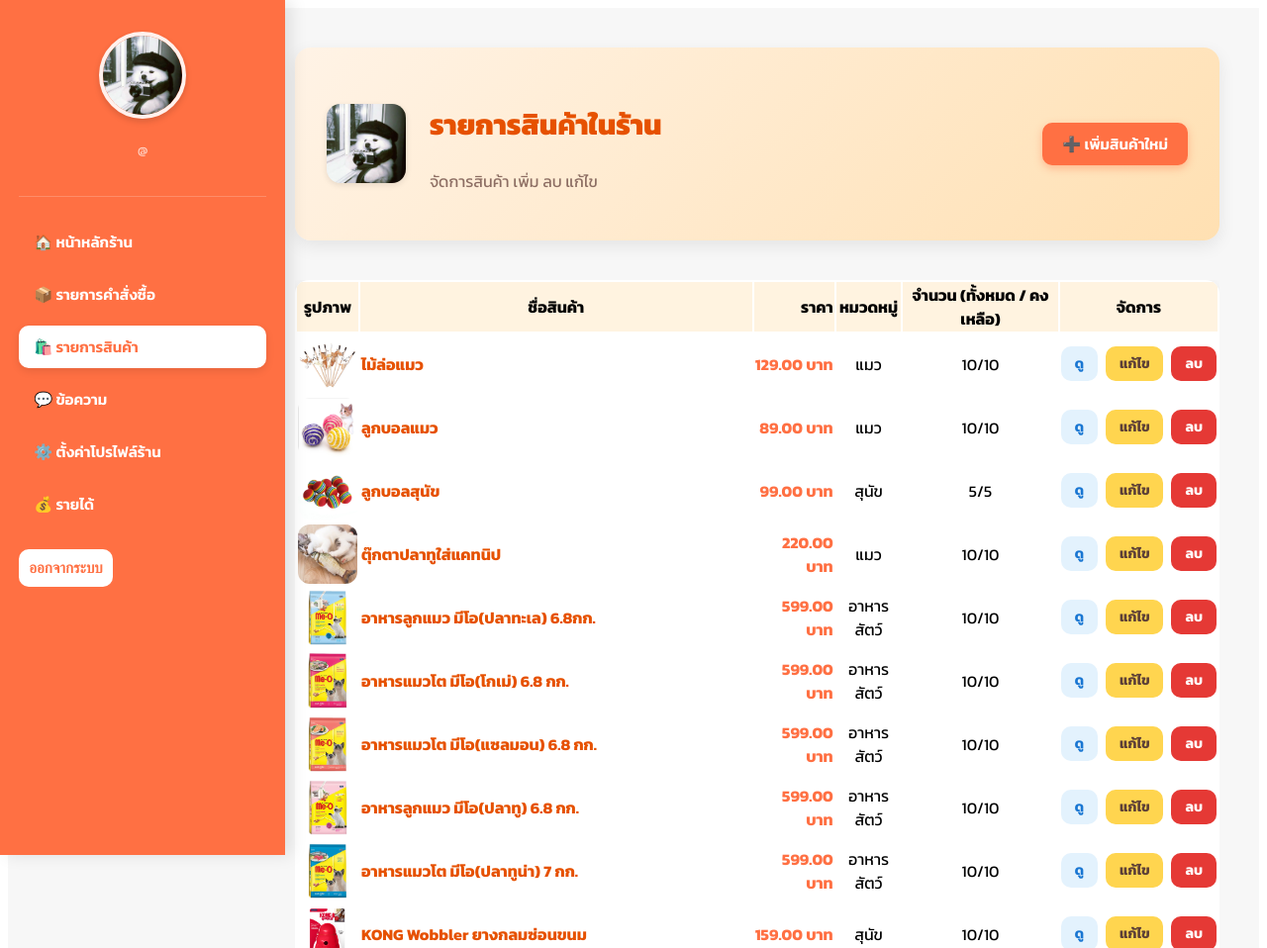
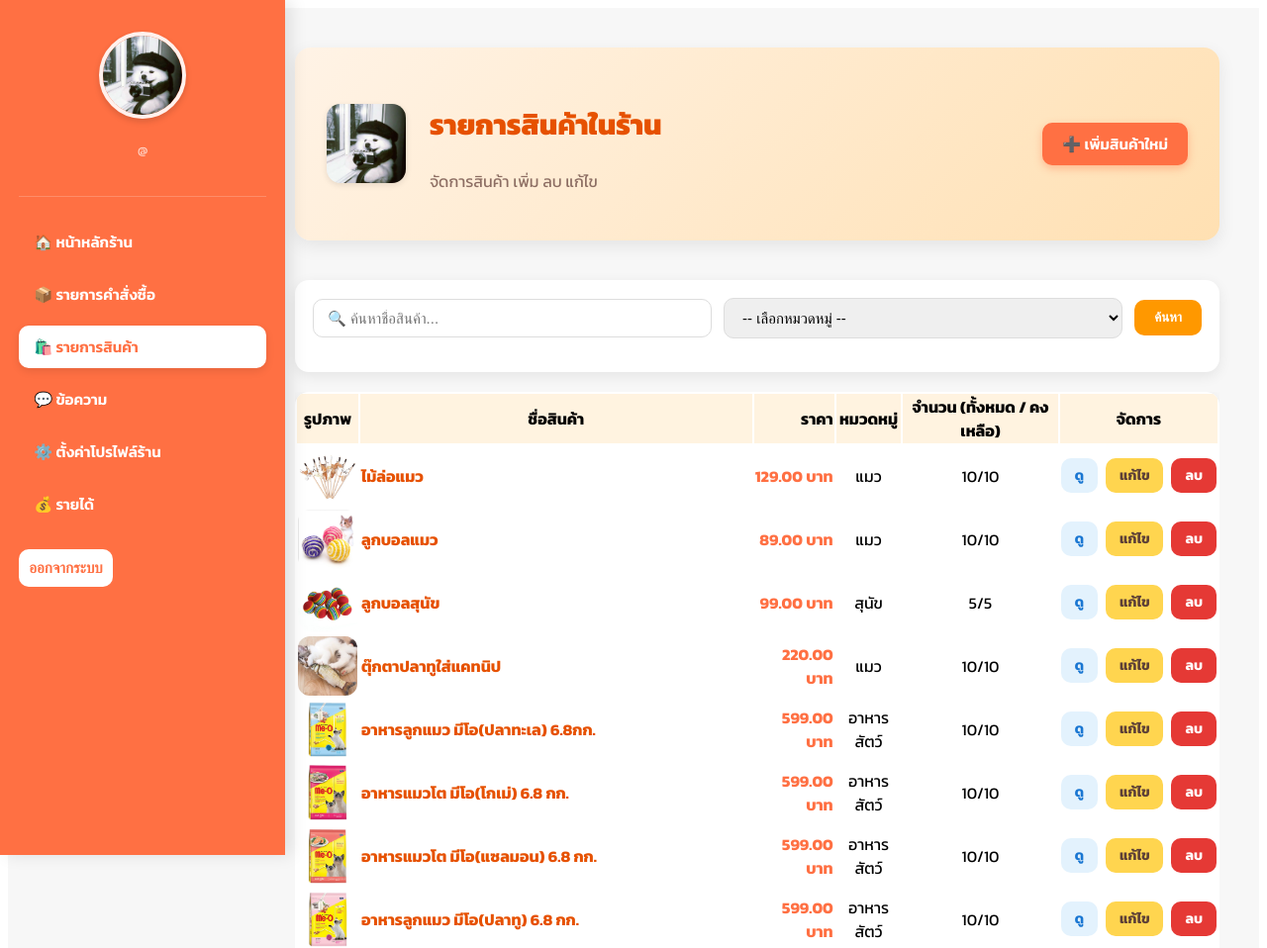
Before and after one commit to Pakaporn288/DSSI-68, a Django app: page /products/ in a window 1280 px wide. Shown: the top 958 px of the page at 99% size. Run offline with Django 5.2, Linux system fonts and the light colour scheme; data comes from the database, SQL or seed files in the repository; parts of the project's set-up code (start-up, migrations or seed data) failed here and were passed over.

Commit message:
แก้ไขออเดอร์

```diff
--- a/petjoy/models.py
+++ b/petjoy/models.py
@@ -131,6 +131,7 @@ class Order(models.Model):
     ]
 
     entrepreneur = models.ForeignKey("Entrepreneur", on_delete=models.CASCADE)
+    order_number = models.PositiveIntegerField(default=0)
     customer_name = models.CharField(max_length=200)
     customer_phone = models.CharField(max_length=50)
     customer_address = models.TextField()
@@ -139,8 +140,19 @@ class Order(models.Model):
     status = models.CharField(max_length=20, choices=STATUS_CHOICES, default='waiting')
     created_at = models.DateTimeField(auto_now_add=True)
 
-    def __str__(self):
-        return f"Order #{self.id}"
+    def save(self, *args, **kwargs):   # ⭐ เพิ่มตรงนี้
+        if self.order_number == 0:
+            last_order = Order.objects.filter(
+                entrepreneur=self.entrepreneur
+            ).order_by('-order_number').first()
+
+            if last_order:
+                self.order_number = last_order.order_number + 1
+            else:
+                self.order_number = 1
+
+        super().save(*args, **kwargs)
+
 
 
 class OrderItem(models.Model):
--- a/petjoy/templates/petjoy/entrepreneur/entrepreneur_chat_room.html
+++ b/petjoy/templates/petjoy/entrepreneur/entrepreneur_chat_room.html
@@ -266,7 +266,6 @@
 
                 <div>
                     <div class="chat-user-name">{{ room.customer.username }}</div>
-                    <div class="subtext">กำลังสนทนาอยู่</div>
                 </div>
             </div>
 
--- a/petjoy/templates/petjoy/products/product_list.html
+++ b/petjoy/templates/petjoy/products/product_list.html
@@ -9,40 +9,63 @@
 <style>
     .navbar { display: none !important; }
 
-    /* ================================
-       ปุ่มจัดการสินค้า (สไตล์ใหม่ ไม่มีเส้นใต้)
-    ================================= */
+    .search-box {
+        background: white;
+        padding: 18px;
+        border-radius: 14px;
+        box-shadow: 0 4px 14px rgba(0,0,0,0.08);
+        margin-bottom: 20px;
+    }
+
+    .search-row {
+        display: flex;
+        gap: 12px;
+        align-items: center;
+    }
+
+    .search-input, .category-select {
+        padding: 10px 14px;
+        border-radius: 10px;
+        border: 1px solid #ddd;
+        width: 100%;
+        font-size: 15px;
+    }
+
+    .search-btn {
+        background: #FF9800;
+        color: white;
+        padding: 10px 20px;
+        border-radius: 10px;
+        border: none;
+        cursor: pointer;
+        font-weight: 700;
+        transition: .2s;
+        white-space: nowrap;
+    }
+
+    .search-btn:hover { background: #F57C00; }
+
     .product-action-btn {
         display: inline-block;
         padding: 7px 14px;
         border-radius: 10px;
         font-size: 14px;
         font-weight: 700;
-        text-decoration: none !important;   /* ❗ สำคัญที่สุด */
+        text-decoration: none !important;
         border: none;
         cursor: pointer;
         transition: 0.2s ease-in-out;
     }
 
-    .btn-view {
-        background: #e3f2fd;
-        color: #1976D2;
-    }
+    .btn-view { background: #e3f2fd; color: #1976D2; }
     .btn-view:hover { background: #bbdefb; }
 
-    .btn-edit {
-        background: #FFD54F;
-        color: #5D4037;
-    }
+    .btn-edit { background: #FFD54F; color: #5D4037; }
     .btn-edit:hover { background: #FFCA28; }
 
-    .btn-delete {
-        background: #E53935;
-        color: white;
-    }
+    .btn-delete { background: #E53935; color: white; }
     .btn-delete:hover { background: #C62828; }
 </style>
-
 
 <div class="seller-layout">
 
@@ -97,6 +120,29 @@
         </section>
 
 
+        <!-- SEARCH BAR -->
+        <div class="search-box">
+            <form method="get" class="search-row">
+
+                <input type="text" name="search" class="search-input"
+                       placeholder="🔍 ค้นหาชื่อสินค้า..."
+                       value="{{ request.GET.search }}">
+
+                <select name="category" class="category-select">
+                    <option value="">-- เลือกหมวดหมู่ --</option>
+                    {% for cat in categories %}
+                        <option value="{{ cat.id }}"
+                                {% if request.GET.category == cat.id|stringformat:"s" %}selected{% endif %}>
+                            {{ cat.display_name }}
+                        </option>
+                    {% endfor %}
+                </select>
+
+                <button type="submit" class="search-btn">ค้นหา</button>
+            </form>
+        </div>
+
+
         <!-- TABLE -->
         <div style="overflow-x:auto;">
             <table class="product-table"
@@ -118,7 +164,6 @@
                 {% for product in products %}
                     <tr style="border-bottom:1px solid #eee;">
 
-                        <!-- IMAGE -->
                         <td style="text-align:center;">
                             {% if product.image %}
                                 <img src="{{ product.image.url }}"
@@ -128,25 +173,20 @@
                             {% endif %}
                         </td>
 
-                        <!-- NAME -->
                         <td style="font-weight:bold; color:#E65100;">{{ product.name }}</td>
 
-                        <!-- PRICE -->
                         <td style="text-align:right; font-weight:700; color:#FF7043;">
                             {{ product.price }} บาท
                         </td>
 
-                        <!-- CATEGORY -->
                         <td style="text-align:center;">
                             {{ product.category.display_name }}
                         </td>
 
-                        <!-- STOCK -->
                         <td style="text-align:center;">
                             {{ product.total_stock }}/{{ product.stock }}
                         </td>
 
-                        <!-- ACTION BUTTONS -->
                         <td style="text-align:center;">
                             <div style="display:flex; justify-content:center; gap:8px;">
 
@@ -169,6 +209,12 @@
                         </td>
 
                     </tr>
+                {% empty %}
+                    <tr>
+                        <td colspan="6" style="text-align:center; padding:20px;">
+                            ❗ ไม่พบสินค้าในระบบ
+                        </td>
+                    </tr>
                 {% endfor %}
                 </tbody>
             </table>
```
Also changed, not shown: petjoy/templates/petjoy/entrepreneur/orders_list.html (+19 -2 lines), petjoy/migrations/0019_order_order_number.py (added).
